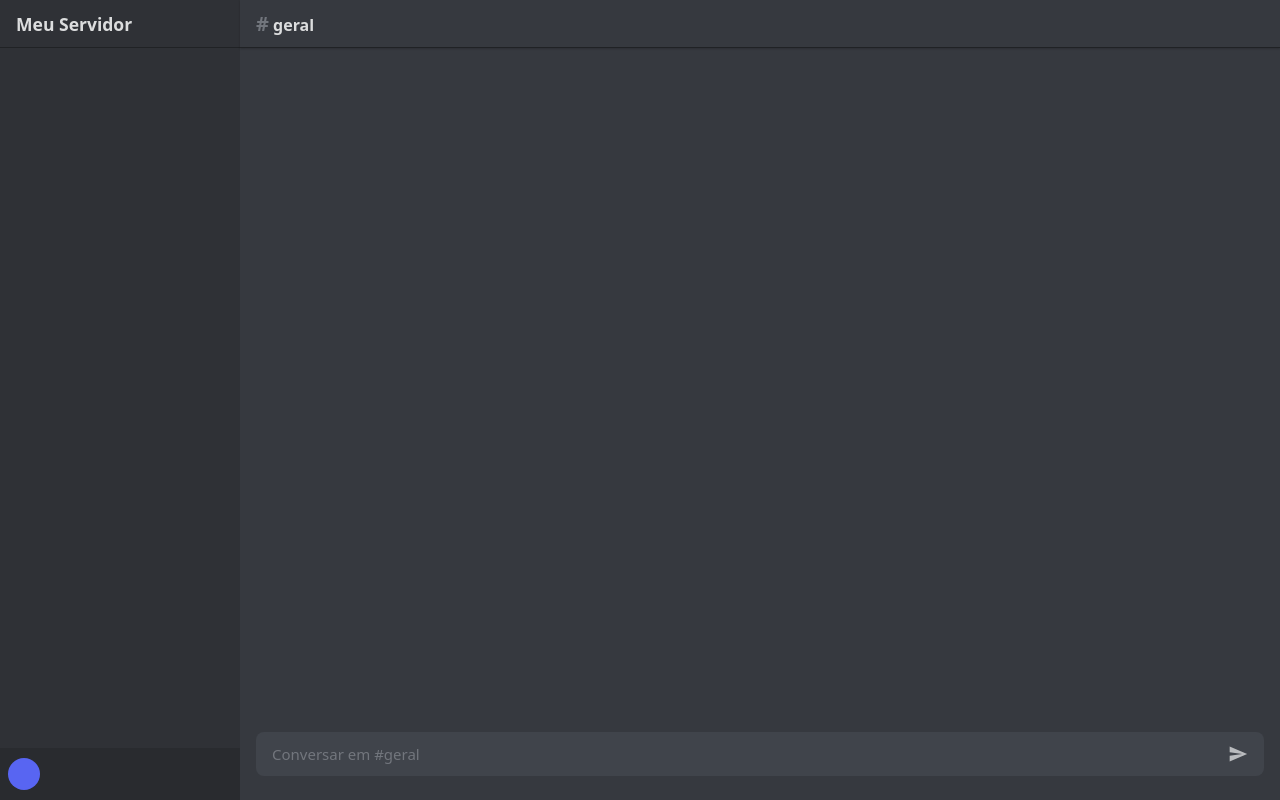
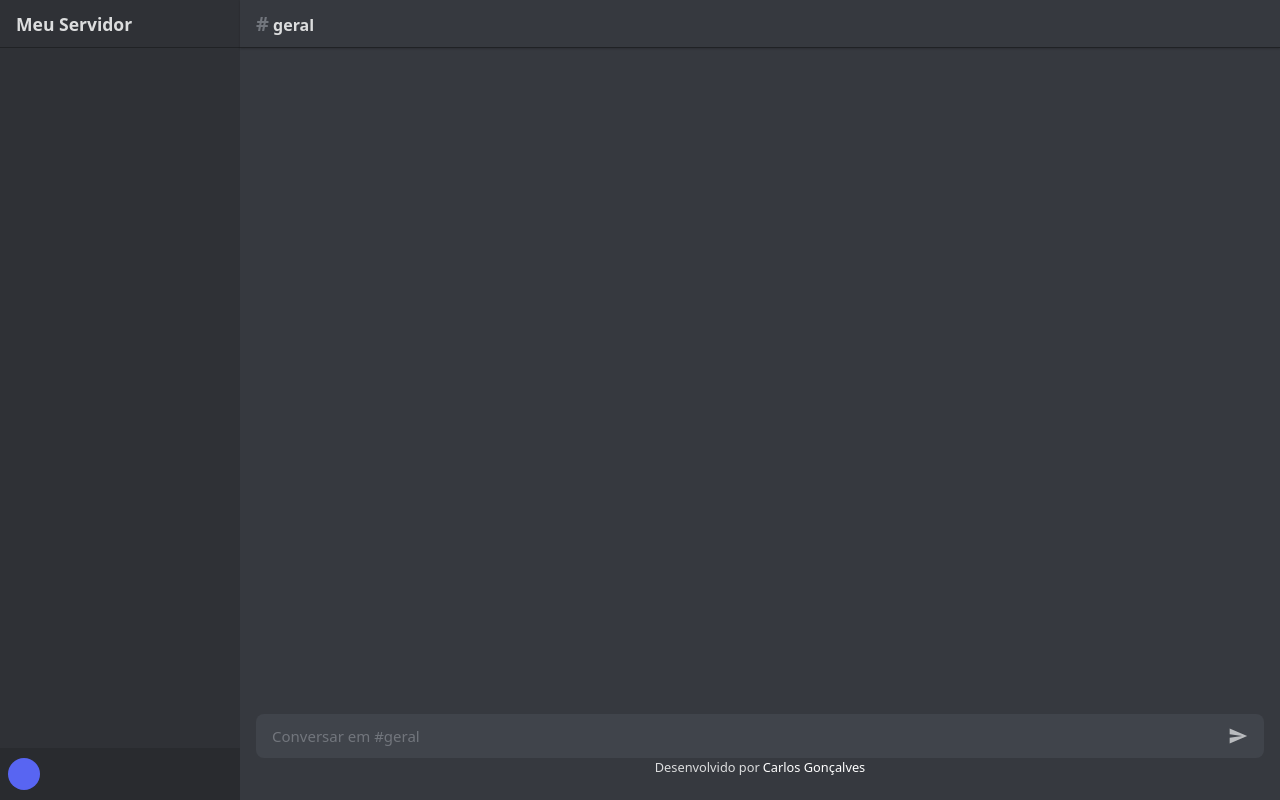
Before and after one commit to Carloss0101/chat-online, a plain HTML site: page frontend/html/index.html in a window 1280 px wide. Drawn offline with Linux system fonts and the light colour scheme; no server answers.

Commit message:
ADD creditos

```diff
--- a/frontend/css/style.css
+++ b/frontend/css/style.css
@@ -305,3 +305,15 @@
         transform: rotate(360deg);
     }
 }
+
+#msg-footer {
+    font-size: 0.8em;
+    display: flex;
+    justify-content: center;
+    gap: 3px;
+}
+
+#msg-footer > a {
+    text-decoration: none;
+    color: white;
+}
--- a/frontend/html/index.html
+++ b/frontend/html/index.html
@@ -47,6 +47,8 @@
                         </svg>
                     </button>
                 </form>
+
+                <p id="msg-footer">Desenvolvido por <a href="https://www.linkedin.com/in/carlos0101/">Carlos Gonçalves</a>  </p>
             </footer>
         </main>
     </div>
```
